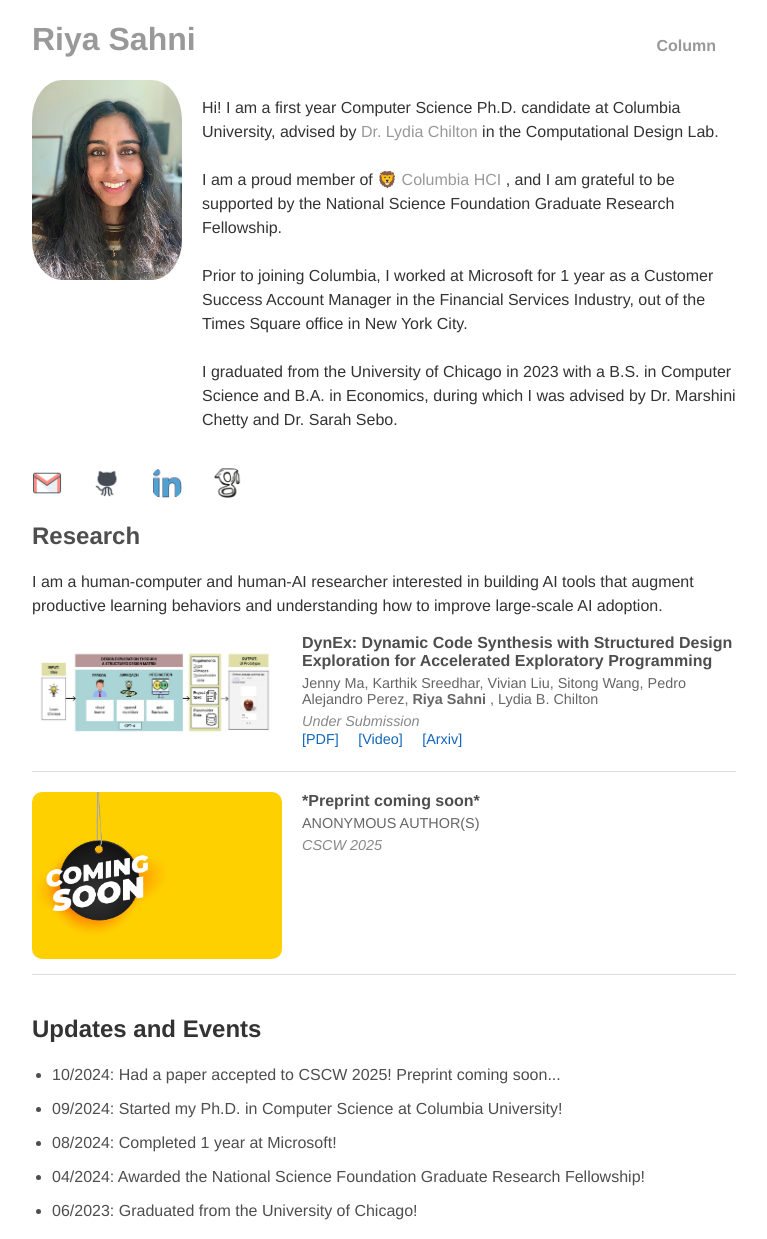
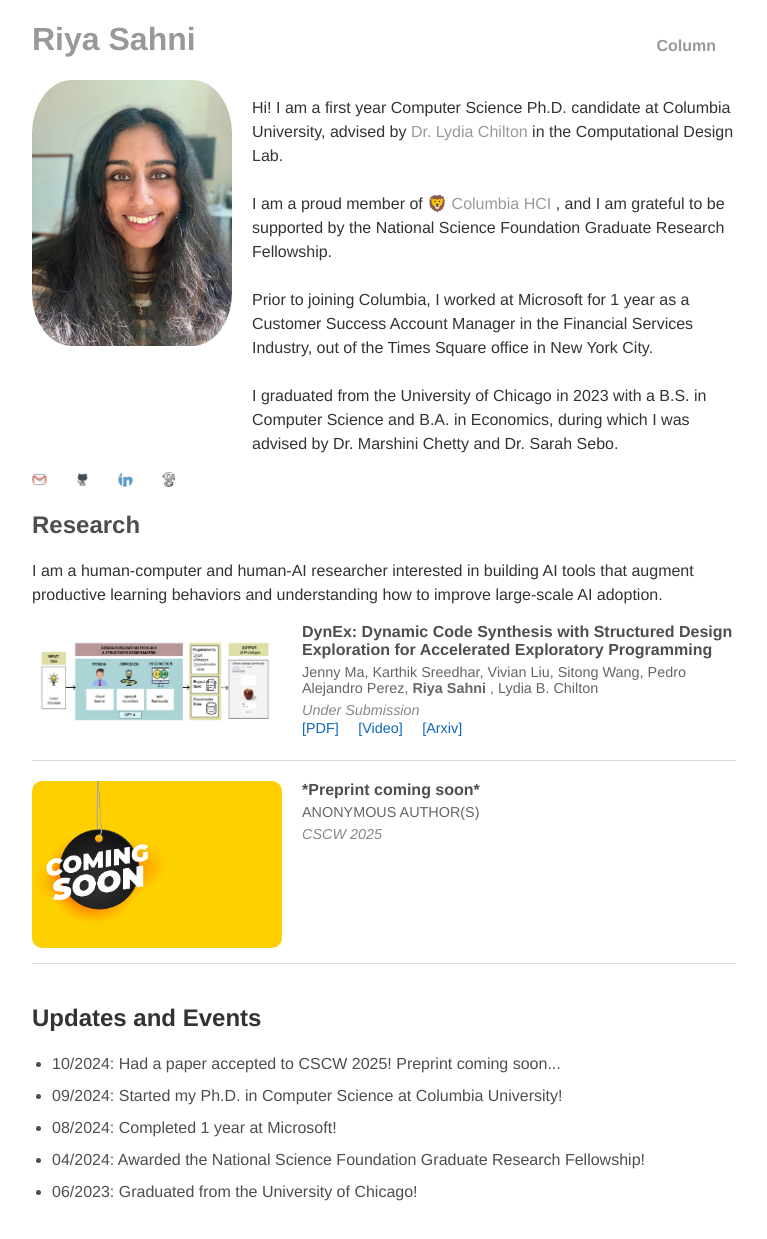
Before and after one commit to riyasahni/riyasahni.github.io, a Jekyll site: the page built from index.html, in a window 1280 px wide. Shown: the whole page, without its empty margins (256-1023 px from the left). Built offline with Jekyll 4.4.1, drawn with Linux system fonts in a browser that asks for light colours.

Commit message:
please god

```diff
--- a/css/main.css
+++ b/css/main.css
@@ -196,19 +196,19 @@
 .updates-list li {
     font-size: 1em; /* Set updates header size */
     color:  #4e4e4e;
-    margin-bottom: 10px; /* Space between list items for clarity */
+    margin-bottom: 8px; /* Space between list items for clarity */
 }
 /* Social Media Bar Styling */
 .social-bar {
-	margin-top: 20px;
+	margin-top: 0px;
 	display: flex;
 	justify-content: left;
-	gap: 10px; /* Spacing between icons */
+	gap: 8px; /* Spacing between icons */
 }
 
 .social-bar a img {
-	width: 30px;
-	height: 30px;
+	width: 15px;
+	height: 15px;
 	transition: transform 0.2s ease;
 }
 
@@ -222,6 +222,6 @@
 }
 
 .header-container img {
-	width: 150px;
+	width: 200px;
 	border-radius: 20%; /* Make the profile picture circular */
 }
```
